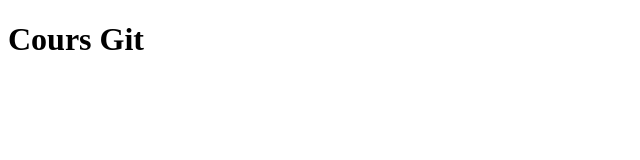
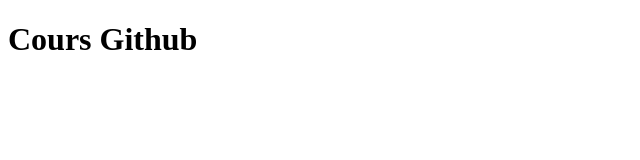
Before and after one commit to Gazegagnon/githubb12023, a plain HTML site: page index.html in a window 1280 px wide. Shown: the whole page, without its empty margins (0-640 px from the left). Drawn offline with Linux system fonts and the light colour scheme.

Commit message:
modification titre

```diff
--- a/index.html
+++ b/index.html
@@ -8,6 +8,6 @@
     <link rel="stylesheet" href="style.css">
 </head>
 <body>
-    <h1>Cours Git</h1>
+    <h1>Cours Github</h1>
 </body>
 </html>
```
